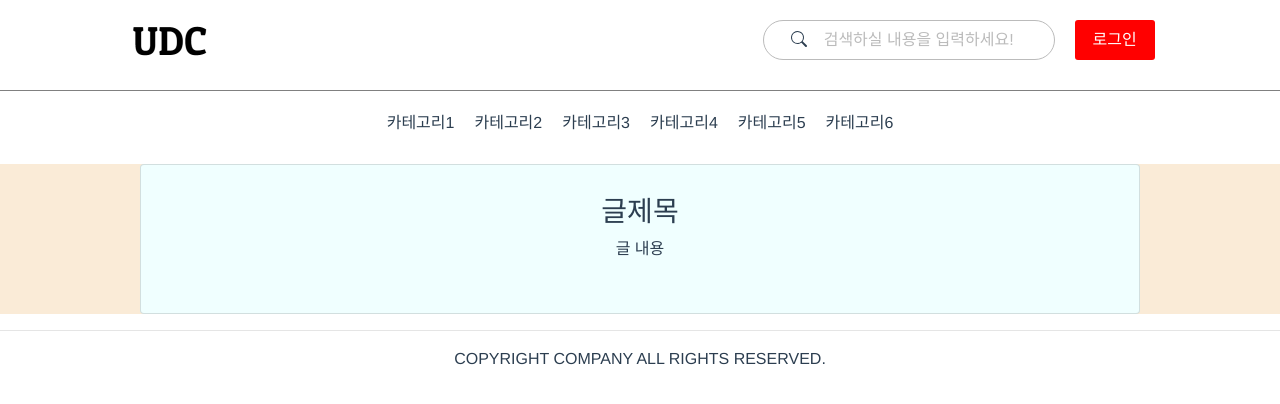
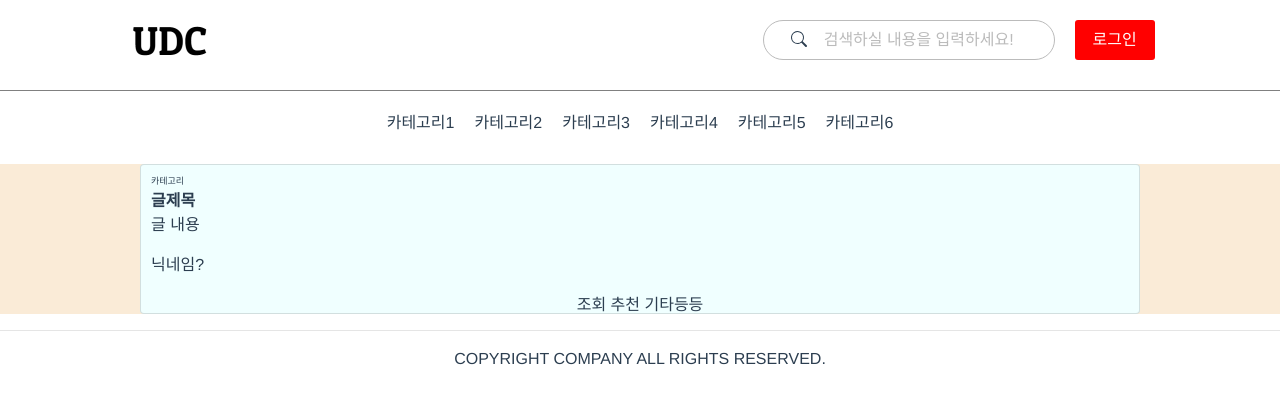
Before and after one commit to zi12i/UDC, a Vue app in the folder community/: page /board in a window 1280 px wide. Shown: the top 404 px of the page. Built offline with nearby package versions, Linux system fonts and the light colour scheme.

Commit message:
board card

```diff
--- a/community/src/components/boardCard.vue
+++ b/community/src/components/boardCard.vue
@@ -1,8 +1,11 @@
 <template>
   <div class="cardContainer">
     <div class="card">
-      <h3>글제목</h3>
-      <p>글 내용</p>
+      <span class="category">카테고리</span>
+      <span class="heading">글제목</span>
+      <p class="content">글 내용</p>
+      <p class="nickname">닉네임?</p>
+      <span>조회 추천 기타등등</span>
     </div>
   </div>
 </template>
@@ -23,7 +26,25 @@ export default {}
 .card {
   width: 1000px;
   height: 150px;
-  padding-top: 30px;
+  padding-top: 10px;
   background-color: azure;
 }
+.category {
+  font-size: 9px;
+  text-align: left;
+  margin-left: 10px;
+}
+.heading {
+  font-weight: bold;
+  text-align: left;
+  margin-left: 10px;
+}
+.content {
+  text-align: left;
+  margin-left: 10px;
+}
+.nickname {
+  text-align: left;
+  margin-left: 10px;
+}
 </style>
```
